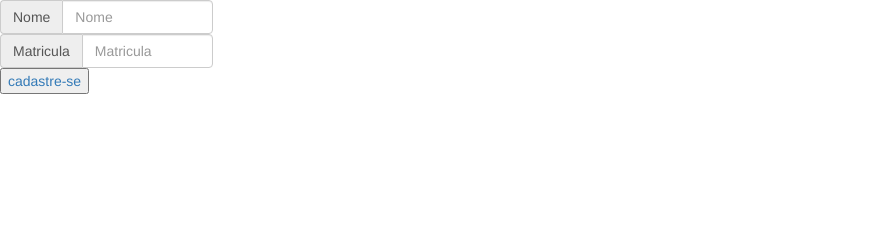
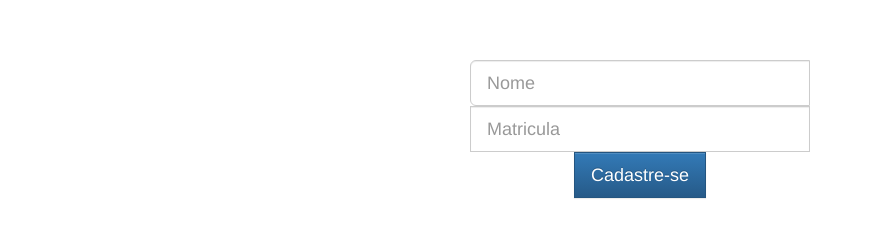
Before and after one commit to andremilk/si1-lab1, a plain HTML site: page estatica-bootstrap/form.html in a window 1280 px wide. Shown: the whole page, without its empty margins (0-873 px from the left). Drawn offline with nearby package versions, Linux system fonts and the light colour scheme.

Commit message:
melhora o visual da pagina

```diff
--- a/estatica-bootstrap/form.html
+++ b/estatica-bootstrap/form.html
@@ -13,18 +13,32 @@
     </head>
 
     <body>
-        <div class="input-group col-lg-2">
-            <span class="input-group-addon" id="basic-addon1">Nome</span>
-            <input type="text" class="form-control" placeholder="Nome" aria-describedby="basic-addon1">
+    <div class="container-full">
+
+        <div class="row">
+
+            <div class="col-lg-12 text-center v-center">
+
+
+                <br><br><br>
+
+                <form class="col-lg-12">
+                    <div class="input-group" style="width:340px;text-align:center;margin:0 auto;">
+                        <input class="form-control input-lg" placeholder="Nome" type="text">
+                        <input class="form-control input-lg" placeholder="Matricula" type="text">
+
+                </form>
+                <a href="index.html">
+                    <span class="input-group-btn"><button class="btn btn-lg btn-primary" type="button">Cadastre-se</button></span>
+                </a>
+            </div>
+            </div>
+
         </div>
-        <div class="input-group col-lg-2">
-            <span class="input-group-addon" id="basic-addon2">Matricula</span>
-            <input type="text" class="form-control" placeholder="Matricula" aria-describedby="basic-addon2">
-        </div>
-            <a href="thanks.html">
-                <button>cadastre-se</button>
-            </a>
 
+
+
+    </div>
     </body>
 
 </html>
```
